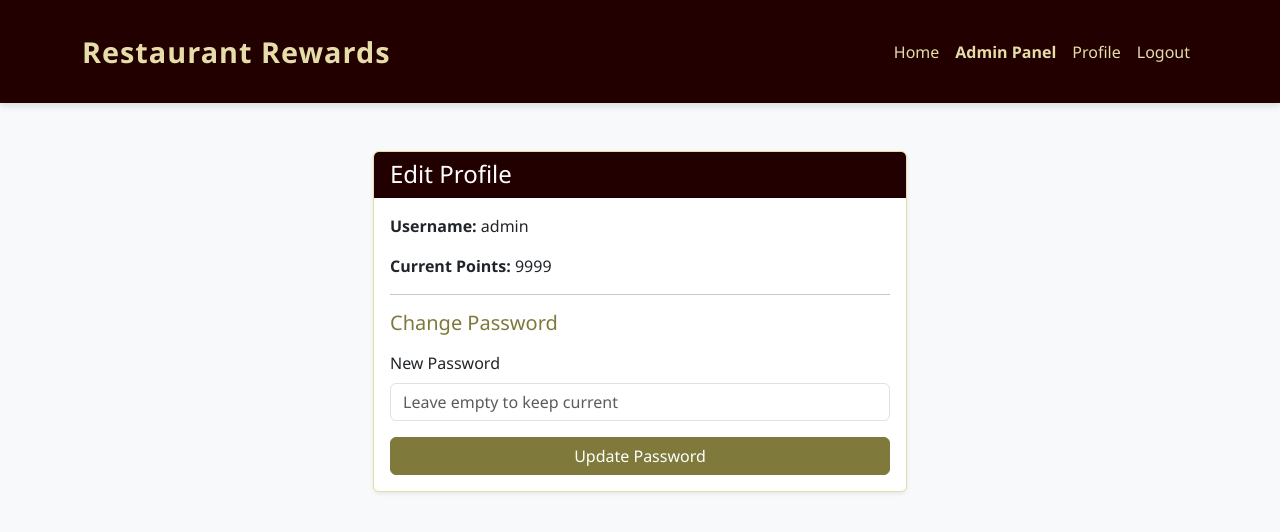
After one commit to MirunaU/ProiectFlask, a Flask app: page /profile in a window 1280 px wide. The commit adds this page. Shown: the top 532 px of the page. Run offline with Flask 3, Linux system fonts and the light colour scheme; a user stored in the database is signed in.

Commit message:
Adaugat pagina de Profil si schimbare parola

```diff
--- a/app.py
+++ b/app.py
@@ -275,6 +275,30 @@ def history():
 
     return render_template('history.html', transactions=my_transactions)
 
+# Route 12: User Profile (Update Logic)
+@app.route('/profile', methods=['GET', 'POST'])
+@login_required
+def profile():
+    # Daca userul trimite formularul (vrea sa schimbe parola)
+    if request.method == 'POST':
+        new_pass = request.form.get('new_password')
+
+        if new_pass:
+            # 1. Updateaza parola in obiectul Python
+            current_user.password = new_pass
+
+            # 2. Trimite comanda UPDATE catre baza de date SQL
+            db.session.commit()
+
+            flash('Password updated successfully!', 'success')
+        else:
+            flash('Password cannot be empty.', 'warning')
+
+        return redirect(url_for('profile'))
+
+    # Daca e GET, doar afiseaza pagina
+    return render_template('profile.html')
+
 # --- ERROR HANDLERS ---
 
 # Custom 404 Page (Page Not Found)
--- a/templates/base.html
+++ b/templates/base.html
@@ -35,7 +35,7 @@
 
                     <li class="nav-item"><span class="nav-link">Points: {{ current_user.points }}</span></li>
                     {% endif %}
-
+                    <li class="nav-item"><a class="nav-link" href="{{ url_for('profile') }}">Profile</a></li>
                     <li class="nav-item"><a class="nav-link" href="{{ url_for('logout') }}">Logout</a></li>
                     {% else %}
                     <li class="nav-item"><a class="nav-link" href="{{ url_for('login') }}">Login</a></li>
--- /dev/null
+++ b/templates/profile.html
@@ -0,0 +1,32 @@
+{% extends "base.html" %}
+
+{% block content %}
+<div class="container mt-5">
+    <div class="row justify-content-center">
+        <div class="col-md-6">
+            <div class="card shadow-sm">
+                <div class="card-header text-white" style="background-color: var(--chai-spice);">
+                    <h4 class="mb-0">Edit Profile</h4>
+                </div>
+                <div class="card-body">
+                    <p><strong>Username:</strong> {{ current_user.username }}</p>
+                    <p><strong>Current Points:</strong> {{ current_user.points }}</p>
+                    <hr>
+
+                    <h5 class="mb-3" style="color: var(--matcha);">Change Password</h5>
+                    <form action="{{ url_for('profile') }}" method="POST">
+                        <div class="mb-3">
+                            <label class="form-label">New Password</label>
+                            <input type="password" name="new_password" class="form-control"
+                                placeholder="Leave empty to keep current" required>
+                        </div>
+                        <div class="d-grid">
+                            <button type="submit" class="btn btn-primary">Update Password</button>
+                        </div>
+                    </form>
+                </div>
+            </div>
+        </div>
+    </div>
+</div>
+{% endblock %}
```
